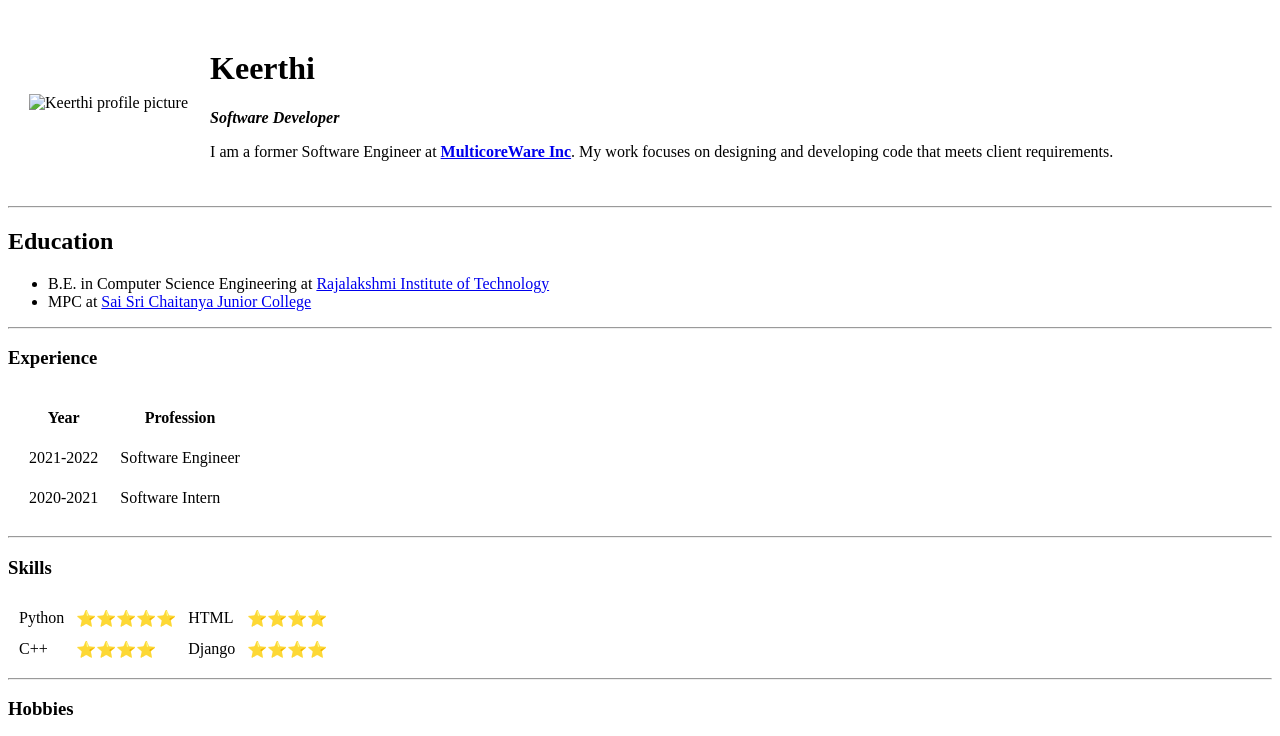
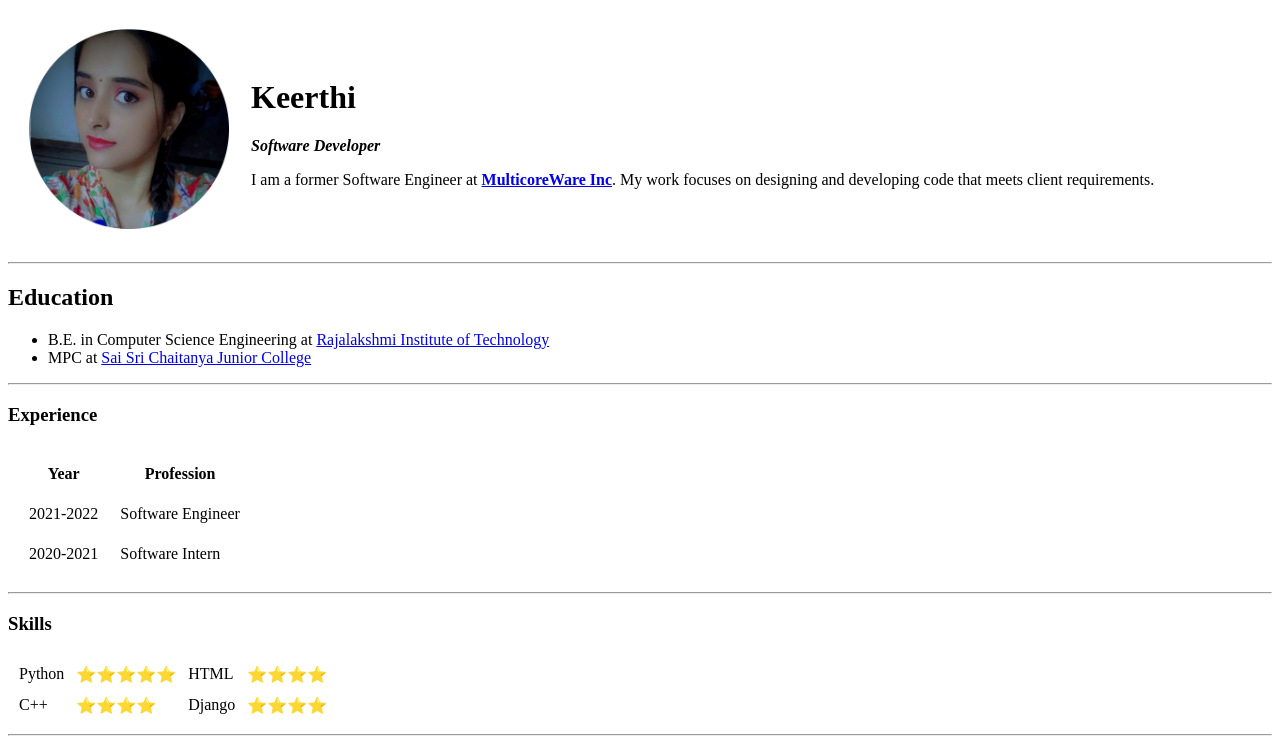
Before and after one commit to Wanderer-Keerthi/resume, a plain HTML site: page index.html in a window 1280 px wide. Shown: the top 736 px of the page. Drawn offline with Linux system fonts and the light colour scheme.

Commit message:
Update index.html

```diff
--- a/index.html
+++ b/index.html
@@ -7,7 +7,7 @@
     <body>
         <table cellspacing="20">
             <tr>
-                <td><img src="images/my-photo-modified.png" alt="Keerthi profile picture" style="width:200px;height:200px;"></td>
+                <td><img src="my-photo-modified.png" alt="Keerthi profile picture" style="width:200px;height:200px;"></td>
                 <td><h1>Keerthi</h1>
                     <p><strong><em>Software Developer</em></strong></p>
                     <p>I am a former Software Engineer at <strong><a href="https://multicorewareinc.com/">MulticoreWare Inc</a></strong>. My work focuses on designing and developing code that meets client requirements.</p>
```
